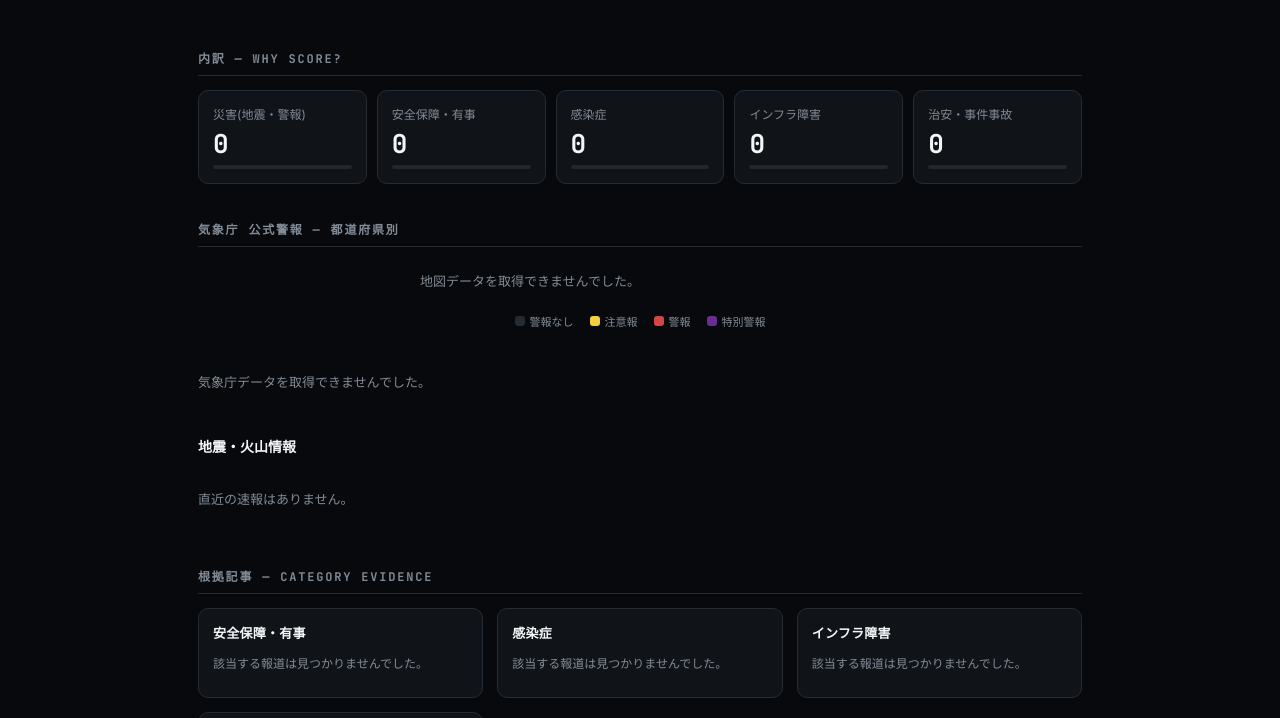
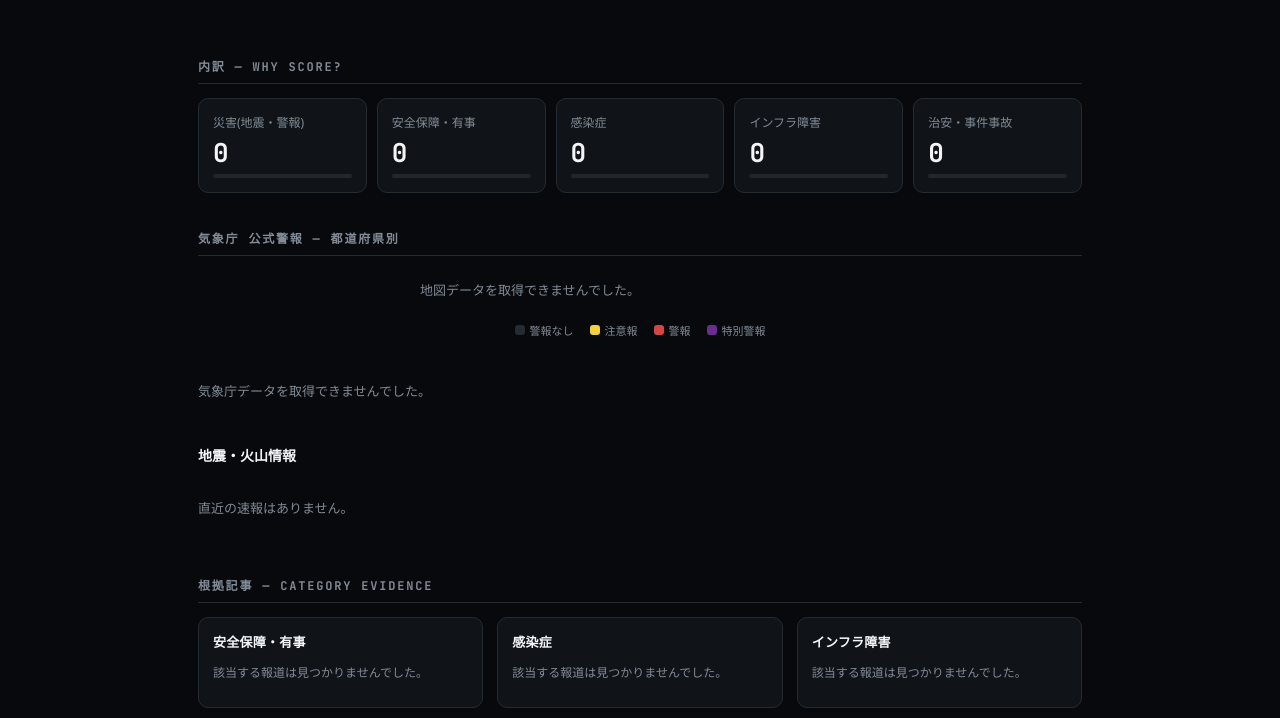
Before and after one commit to atc0118-doom/oracle-japan, a website: page index.html in a window 1280 px wide. Shown: the part 483-1201 px from the top of the page. Drawn offline with nearby package versions, Linux system fonts and the light colour scheme; no server answers.

Commit message:
Add files via upload

```diff
--- a/index.html
+++ b/index.html
@@ -6,7 +6,7 @@
 <title>ORACLE JAPAN — 国内生活リスク指数</title>
 <meta name="description" content="JMA公式警報・地震情報と報道キーワードから算出する、日本国内の生活リスク指数(実験ツール)">
 <link rel="preconnect" href="https://fonts.googleapis.com">
-<link href="https://fonts.googleapis.com/css2?family=Inter:wght@400;500;700;900&family=Zen+Kaku+Gothic+New:wght@400;500;700;900&family=JetBrains+Mono:wght@400;500;700&display=swap" rel="stylesheet">
+<link href="https://fonts.googleapis.com/css2?family=Zen+Kaku+Gothic+New:wght@400;500;700;900&family=JetBrains+Mono:wght@400;500;700&display=swap" rel="stylesheet">
 <link rel="stylesheet" href="style.css">
 <script src="https://cdnjs.cloudflare.com/ajax/libs/d3/7.9.0/d3.min.js"></script>
 <script src="https://cdnjs.cloudflare.com/ajax/libs/topojson/3.0.2/topojson.min.js"></script>
--- a/package.json
+++ b/package.json
@@ -1,6 +1,6 @@
 {
   "name": "oracle-japan",
-  "version": "0.2.0",
+  "version": "0.2.1",
   "private": true,
   "type": "module",
   "scripts": {
--- a/style.css
+++ b/style.css
@@ -1,11 +1,14 @@
 /* ORACLE JAPAN
    Typography/palette deliberately matched to ORACLE (world risk
-   intelligence) so the two read as one product family: Inter for Latin
-   figures, a single Japanese gothic (no serif) for everything else,
-   restrained dark-console palette. The one place this diverges on purpose
-   is the "level tower" — it uses Japan's real, official 5-level disaster
-   warning-scale colors (Lv5 紫/黒, Lv4 赤, Lv3 橙, Lv2 黄, Lv1 白), since
-   that's the signature element grounded in this project's own subject. */
+   intelligence) so the two read as one product family. IMPORTANT: ORACLE's
+   own CSS lists "Inter" first but never actually loads it as a webfont —
+   so on devices without Inter installed (effectively all of them), ORACLE
+   silently falls through to the OS system font (Roboto on Android). To
+   render identically, this file does the same: no Inter webfont is loaded,
+   and the stack puts system-ui/-apple-system BEFORE the Zen Kaku Gothic New
+   webfont, so Latin digits/text resolve to the system font exactly like
+   ORACLE while Japanese characters (which the system font typically lacks
+   proper glyphs for) fall through to the loaded Zen Kaku Gothic New. */
 
 :root{
   --bg: #07090c;
@@ -23,7 +26,7 @@
   --lv4: #d64545;
   --lv5: #6a2c91;
   --mono: 'JetBrains Mono', monospace;
-  --sans: 'Inter', 'Zen Kaku Gothic New', ui-sans-serif, system-ui, -apple-system, "Segoe UI", sans-serif;
+  --sans: ui-sans-serif, system-ui, -apple-system, BlinkMacSystemFont, "Segoe UI", 'Zen Kaku Gothic New', sans-serif;
   color-scheme: dark;
 }
 
```
Also changed, not shown: README.md.
